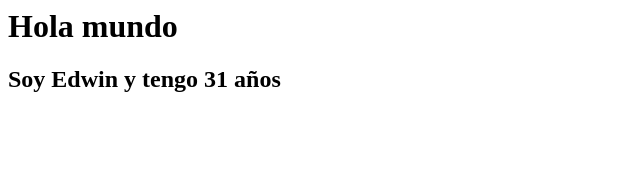
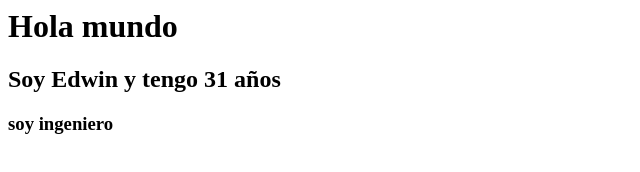
Before and after one commit to Edescobar11/Pruebas-git, a plain HTML site: page index.html in a window 1280 px wide. Shown: the whole page, without its empty margins (0-640 px from the left). Drawn offline with Linux system fonts and the light colour scheme.

Commit message:
Segundo commit feature1

```diff
--- a/index.html
+++ b/index.html
@@ -1,4 +1,5 @@
 <html>
     <h1>Hola mundo</h1>
     <h2>Soy Edwin y tengo 31 años</h2>
+    <h3>soy ingeniero</h3>
 </html>
```
